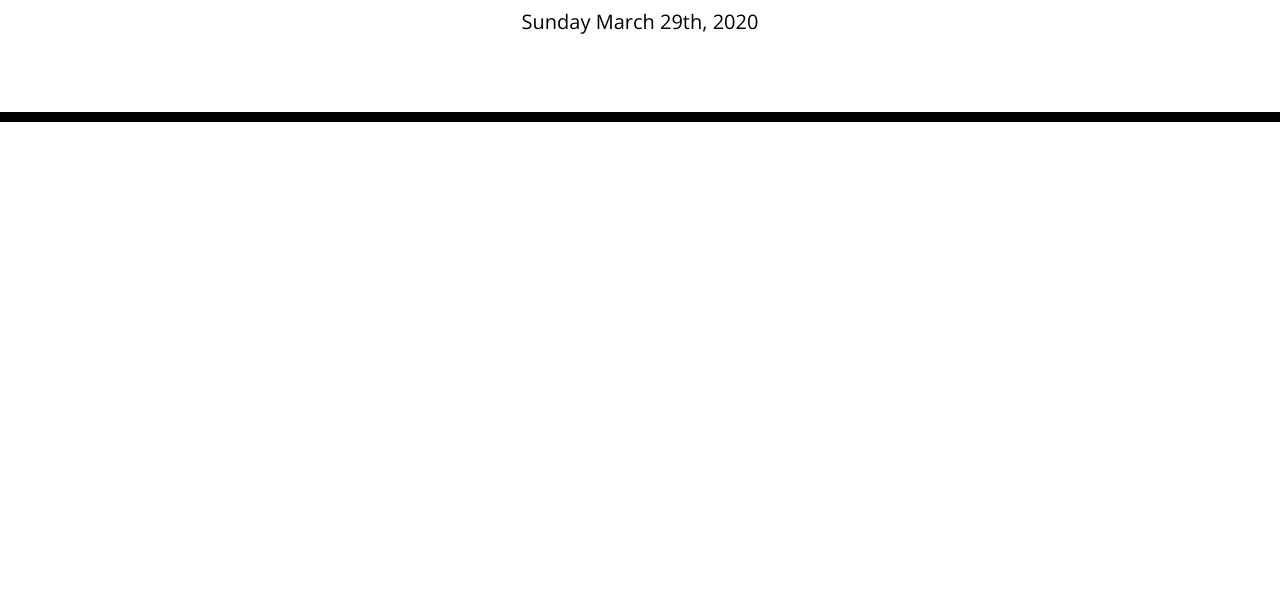
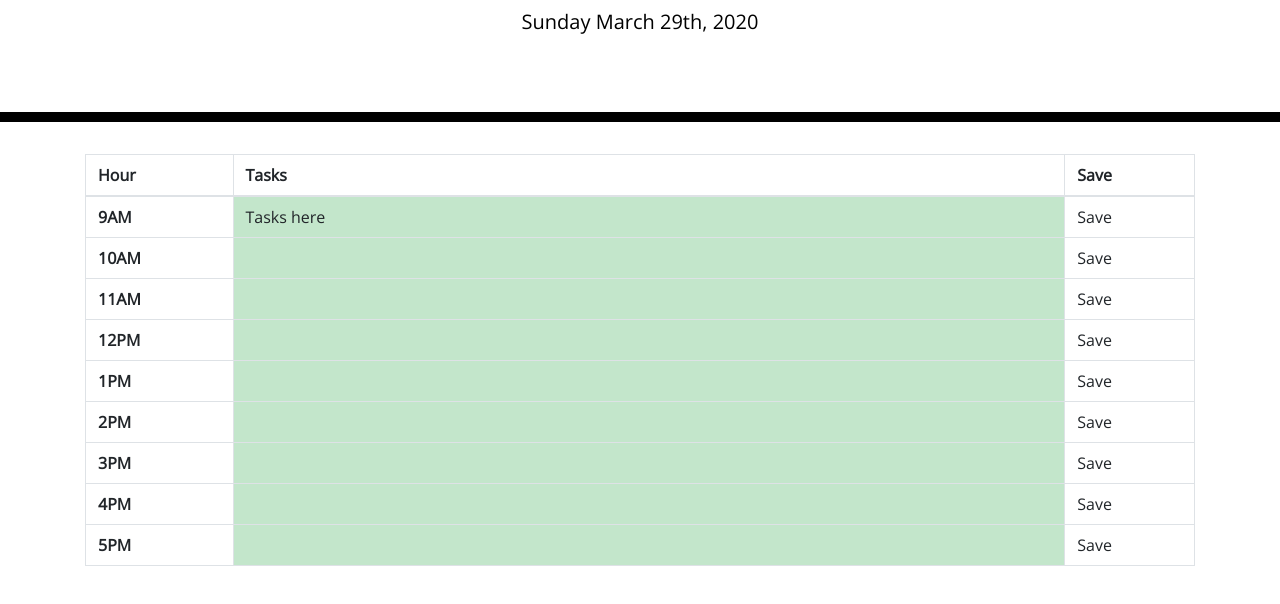
Before and after one commit to jasonstevens13/day-planner, a plain HTML site: page index.html in a window 1280 px wide. Shown: the part 182-786 px from the top of the page. Drawn offline with nearby package versions, Linux system fonts and the light colour scheme.

Commit message:
table setup with default class, and id for each hourl row

```diff
--- a/index.html
+++ b/index.html
@@ -21,6 +21,64 @@
     </header>
     <div class="container">
         <!-- Timeblocks go here -->
+        <table class="table table-bordered">
+            <thead class="cal-sm-12">
+                <tr>
+                    <th>Hour</th>
+                    <!-- Assigned column width class of 9 of 12 on middle column of table.   -->
+                    <th class="col-sm-9">Tasks</th>
+                    <th>Save</th>
+                </tr>
+            </thead>
+            <!-- Laebeled each row by business hour, assigned id by hour, and set a table class as the default for future hours. -->
+            <tbody>
+                <tr>
+                    <th>9AM</th>
+                    <td id="9am" class="table-success">Tasks here</td>
+                    <td>Save</td>
+                </tr>
+                <tr>
+                    <th>10AM</th>
+                    <td id="10am" class="table-success"></td>
+                    <td>Save</td>
+                </tr>
+                <tr>
+                    <th>11AM</th>
+                    <td id="11am" class="table-success"></td>
+                    <td>Save</td>
+                </tr>
+                <tr>
+                    <th>12PM</th>
+                    <td id="12pm" class="table-success"></td>
+                    <td>Save</td>
+                </tr>
+                <tr>
+                    <th>1PM</th>
+                    <td id="1pm" class="table-success"></td>
+                    <td>Save</td>
+                </tr>
+                <tr>
+                    <th>2PM</th>
+                    <td id="2pm" class="table-success"></td>
+                    <td>Save</td>
+                </tr>
+                <tr>
+                    <th>3PM</th>
+                    <td id="3pm" class="table-success"></td>
+                    <td>Save</td>
+                </tr>
+                <tr>
+                    <th>4PM</th>
+                    <td id="4pm" class="table-success"></td>
+                    <td>Save</td>
+                </tr>
+                <tr>
+                    <th>5PM</th>
+                    <td id="5pm" class="table-success"></td>
+                    <td>Save</td>
+                </tr>
+            </tbody>
+        </table>
     </div>
 
     <script src="https://code.jquery.com/jquery-3.4.1.min.js"></script>
```
